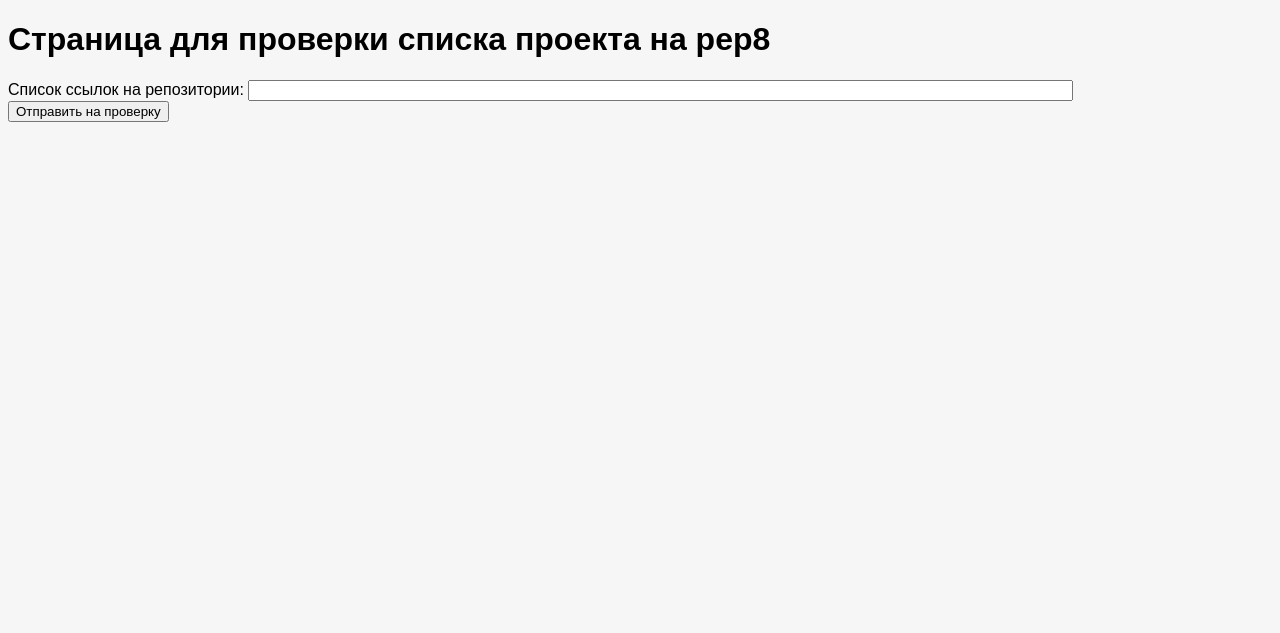
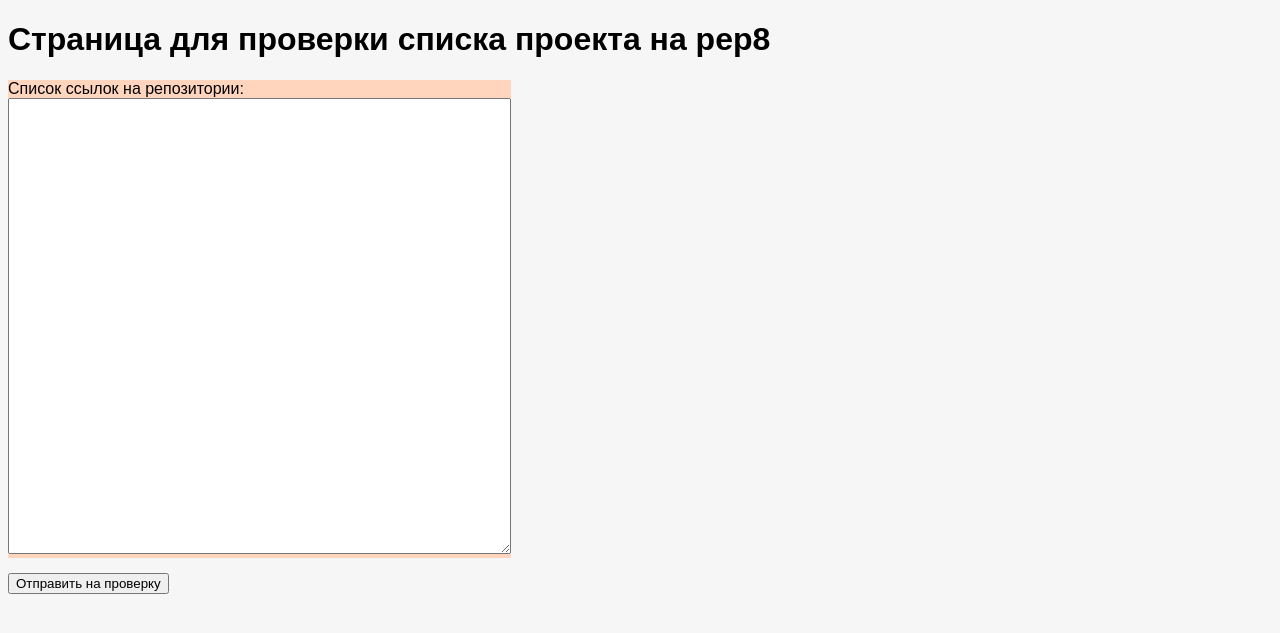
Before and after one commit to school192/cheker_projects_students, a Flask app: page /chekerpep in a window 1280 px wide. Shown: the part 56-689 px from the top of the page. Run offline with Flask 3, Linux system fonts and the light colour scheme.

Commit message:
Настроено поле ввода списка репозиториев

```diff
--- a/src/myapp/routers/chekerpep.py
+++ b/src/myapp/routers/chekerpep.py
@@ -7,5 +7,5 @@ chekerpep_bp = Blueprint("chekerpep", __name__)
 def chekerpep():
     if request.method == 'GET':
         return render_template("chekerpep.html", title="Проверка на pep8"), 200
-    print(request.form.get('list_reps'))
-    return ''
+    result = request.form.get('list_reps')
+    return result, 200
--- a/src/myapp/static/style.css
+++ b/src/myapp/static/style.css
@@ -32,3 +32,10 @@ table {
     background: white;
     font-size: 16px;
 }
+
+.form-group {
+    margin-bottom: 15px;
+    font-size: 16px;
+    background-color: #ffd5be;
+    width: fit-content;
+}
--- a/src/myapp/templates/chekerpep.html
+++ b/src/myapp/templates/chekerpep.html
@@ -2,7 +2,12 @@
 {% block content %}
     <h1>Страница для проверки списка проекта на pep8</h1>
     <form method='POST'>
-        <div><label>Список ссылок на репозитории: <input type=textbox name=list_reps size="100"></label></div>
+        <div class=form-group>
+
+          <label>Список ссылок на репозитории:<br>
+            <textarea name="list_reps" rows="30" cols="60"></textarea>
+          </label>
+        </div>
         <button type=submit value='Submit'>Отправить на проверку</button>
     </form>
 {% endblock content %}
```
